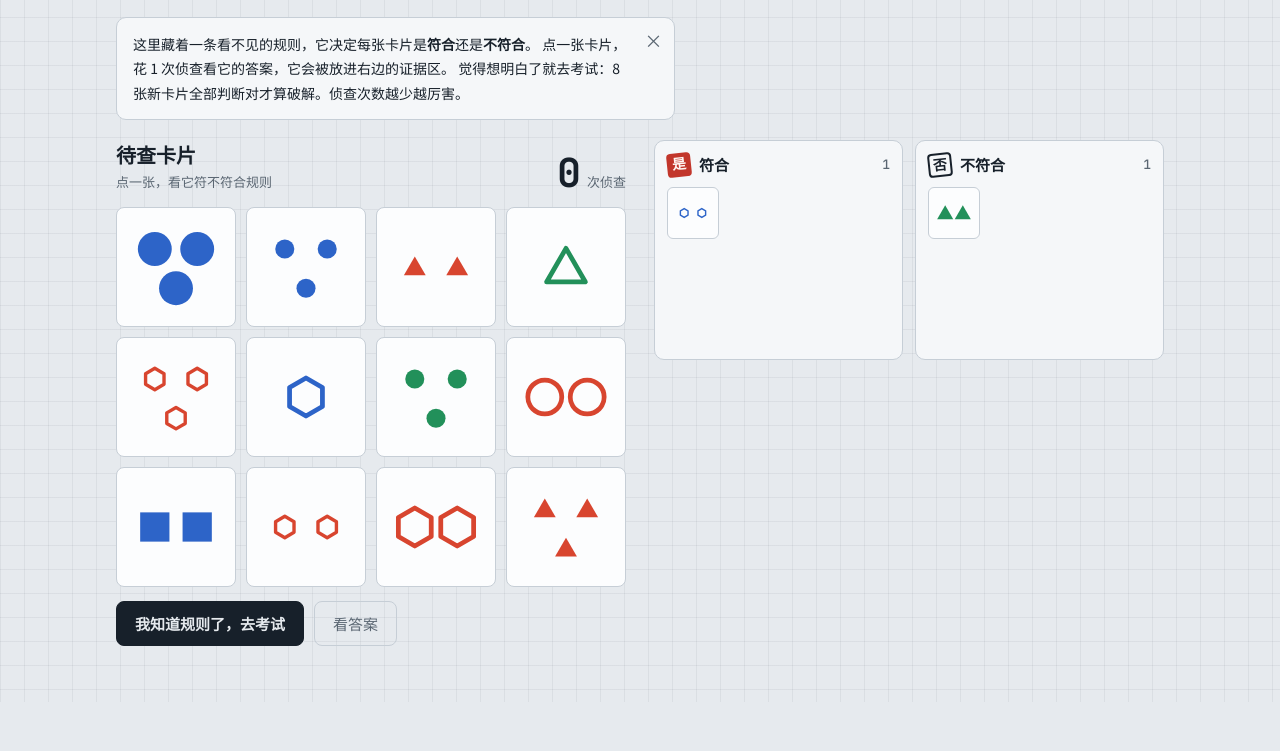
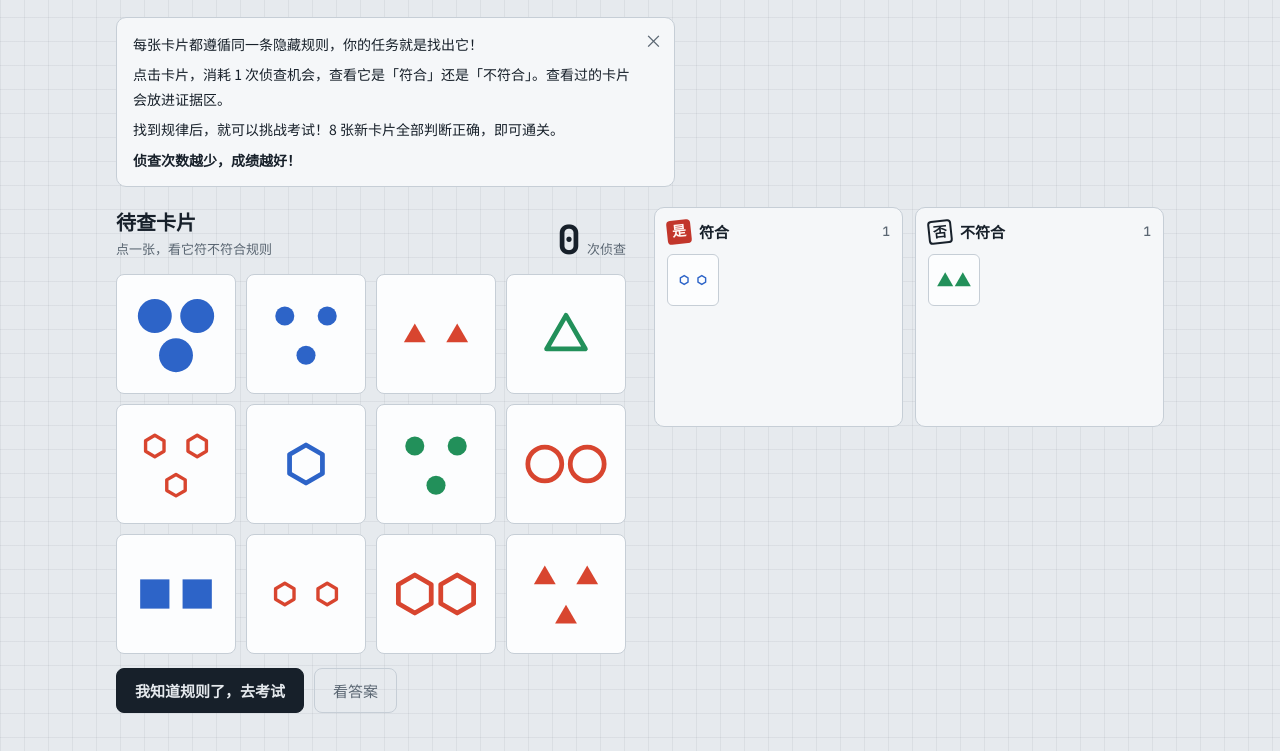
Before and after one commit to tititico/tititico.github.io, a plain HTML site: page hidden-rule/index.html in a window 1280 px wide. Shown: the part 103-854 px from the top of the page. Before the commit the page ends 805 px from the top, so only its background shows below. Drawn offline with Linux system fonts and the light colour scheme.

Commit message:
hidden-rule: rewrite intro text
Co-Authored-By: Claude Opus 5.5 <noreply@anthropic.com>

```diff
--- a/hidden-rule/index.html
+++ b/hidden-rule/index.html
@@ -107,7 +107,9 @@ button:focus-visible { outline: 3px solid var(--focus); outline-offset: 2px; }
   position: relative; background: var(--sheet); border: 1px solid var(--line); border-radius: 10px;
   padding-block: 14px; padding-left: 16px; padding-right: 44px; max-width: 72ch; margin: 0;
   font-size: 14px; line-height: 1.75;
+  display: flex; flex-direction: column; gap: 6px;
 }
+.intro p { margin: 0; }
 .intro b { font-weight: 700; }
 .intro .x {
   position: absolute; top: 8px; right: 8px; width: 28px; height: 28px; border: 0; border-radius: 6px;
@@ -279,12 +281,13 @@ button:focus-visible { outline: 3px solid var(--focus); outline-offset: 2px; }
     <button class="btn ghost" id="reroll">换一条规则</button>
   </div>
 
-  <p class="intro" id="intro" hidden>
-    这里藏着一条看不见的规则，它决定每张卡片是<b>符合</b>还是<b>不符合</b>。
-    点一张卡片，花 1 次侦查看它的答案，它会被放进右边的证据区。
-    觉得想明白了就去考试：8 张新卡片全部判断对才算破解。侦查次数越少越厉害。
+  <div class="intro" id="intro" hidden>
+    <p>每张卡片都遵循同一条隐藏规则，你的任务就是找出它！</p>
+    <p>点击卡片，消耗 1 次侦查机会，查看它是「符合」还是「不符合」。查看过的卡片会放进证据区。</p>
+    <p>找到规律后，就可以挑战考试！8 张新卡片全部判断正确，即可通关。</p>
+    <p><b>侦查次数越少，成绩越好！</b></p>
     <button class="x" id="intro-x" aria-label="关闭说明">×</button>
-  </p>
+  </div>
 
   <main class="desk">
     <section class="board-wrap">
```
